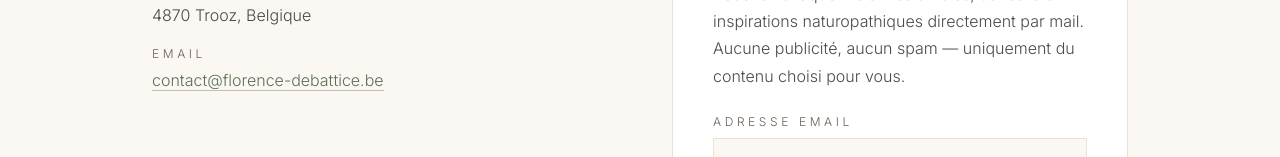
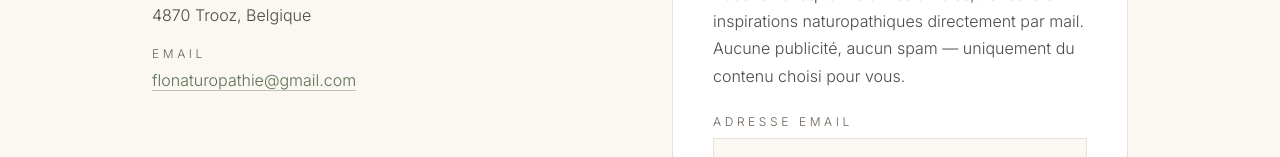
Before and after one commit to Samuelbcl/florence, a Next.js app: page /contact in a window 1280 px wide. Shown: the part 643-800 px from the top of the page. Built offline with nearby package versions, Linux system fonts and the light colour scheme.

Commit message:
Email : flonaturopathie@gmail.com
Co-Authored-By: Claude Opus 4.7 (1M context) <noreply@anthropic.com>

```diff
--- a/src/app/contact/page.tsx
+++ b/src/app/contact/page.tsx
@@ -59,10 +59,10 @@ export default function Contact() {
                 Email
               </span>
               <a
-                href="mailto:contact@florence-debattice.be"
+                href="mailto:flonaturopathie@gmail.com"
                 className="text-primary-dark hover:text-primary border-b border-primary-dark/40 hover:border-primary"
               >
-                contact@florence-debattice.be
+                flonaturopathie@gmail.com
               </a>
             </p>
           </div>
```
